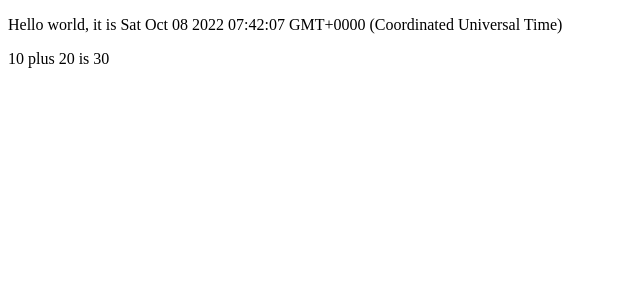
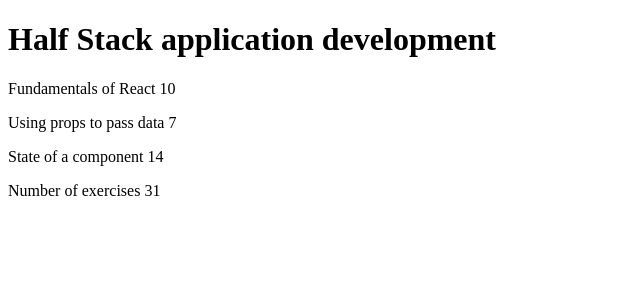
Before and after one commit to igorjoha/fso_submission, a React (Create React App) app: page / in a window 1280 px wide. Shown: the top 300 px of the page, without its empty margins (0-640 px from the left). Built offline with nearby package versions, Linux system fonts and the light colour scheme.

Commit message:
part1 starting app

```diff
--- a/src/App.js
+++ b/src/App.js
@@ -1,18 +1,27 @@
-import './App.css';
-
 const App = () => {
-  const now = new Date()
-  const a = 10
-  const b = 20
+  const course = 'Half Stack application development'
+  const part1 = 'Fundamentals of React'
+  const exercises1 = 10
+  const part2 = 'Using props to pass data'
+  const exercises2 = 7
+  const part3 = 'State of a component'
+  const exercises3 = 14
 
   return (
     <div>
-      <p>Hello world, it is {now.toString()}</p>
+      <h1>{course}</h1>
       <p>
-        {a} plus {b} is {a + b}
+        {part1} {exercises1}
       </p>
+      <p>
+        {part2} {exercises2}
+      </p>
+      <p>
+        {part3} {exercises3}
+      </p>
+      <p>Number of exercises {exercises1 + exercises2 + exercises3}</p>
     </div>
   )
 }
 
-export default App;
+export default App
```
